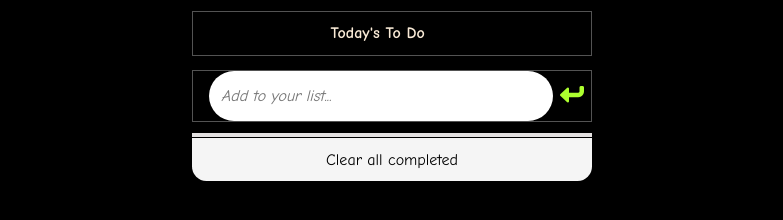
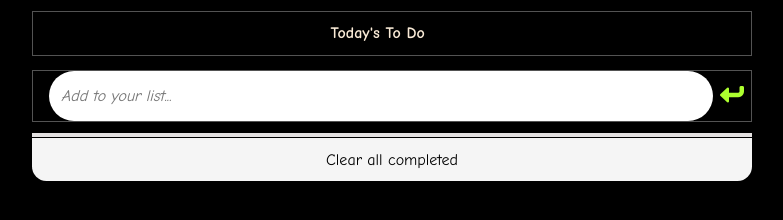
Before and after one commit to joskalenda/to-do-list, a website built with webpack: page src/index.html in a window 1280 px wide. Shown: the part 218-438 px from the top of the page, without its empty margins (248-1031 px from the left). Built offline with nearby package versions, Linux system fonts and the light colour scheme.

Commit message:
Run build and increase width in desktop version

```diff
--- a/src/style.css
+++ b/src/style.css
@@ -239,7 +239,7 @@ input {
   }
 
   .todo-container {
-    width: 25rem;
+    width: 45rem;
     margin: 100px auto;
   }
 }
```
Also changed, not shown: dist/index.html, dist/main.js.
